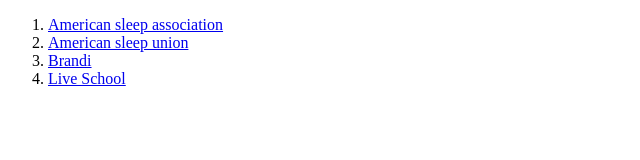
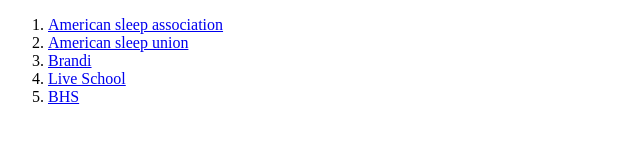
Before and after one commit to JuliaPosokhova/JuliaPosokhova.github.io, a plain HTML site: page index.html in a window 1280 px wide. Shown: the full height of the page, 0-640 px from the left. Drawn offline with Linux system fonts and the light colour scheme.

Commit message:
edit main menu

```diff
--- a/index.html
+++ b/index.html
@@ -17,6 +17,7 @@
     <li><a href="asu/index.html">American sleep union</a></li>
     <li><a href="brandi/index.html">Brandi</a></li>
     <li><a href="liveschool/index.html">Live School</a></li>
+    <li><a href="BHS/index.html">BHS</a></li>
 </ol>
 </body>
 </html>
```
